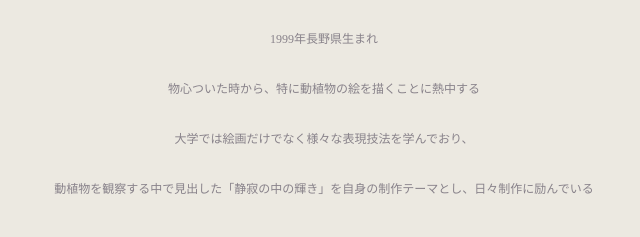
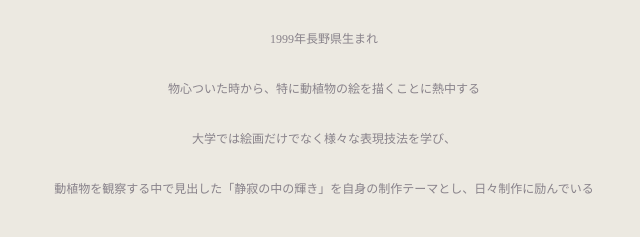
Before and after one commit to natsu515/natsu515.github.io, a plain HTML site: page index.html in a window 1280 px wide. Shown: the part 843-1080 px from the top of the page, 316-956 px from the left. Drawn offline with nearby package versions, Linux system fonts and the light colour scheme.

Commit message:
Update index.html

```diff
--- a/index.html
+++ b/index.html
@@ -39,7 +39,7 @@
           <p>山田菜月</p>
           <p>1999年長野県生まれ</p>
           <p>物心ついた時から、特に動植物の絵を描くことに熱中する </p>
-          <p>大学では絵画だけでなく様々な表現技法を学んでおり、</p>
+          <p>大学では絵画だけでなく様々な表現技法を学び、</p>
           <p>動植物を観察する中で見出した「静寂の中の輝き」を自身の制作テーマとし、日々制作に励んでいる</p>
         </div>
         <div id="cla" class="lessons">
```
